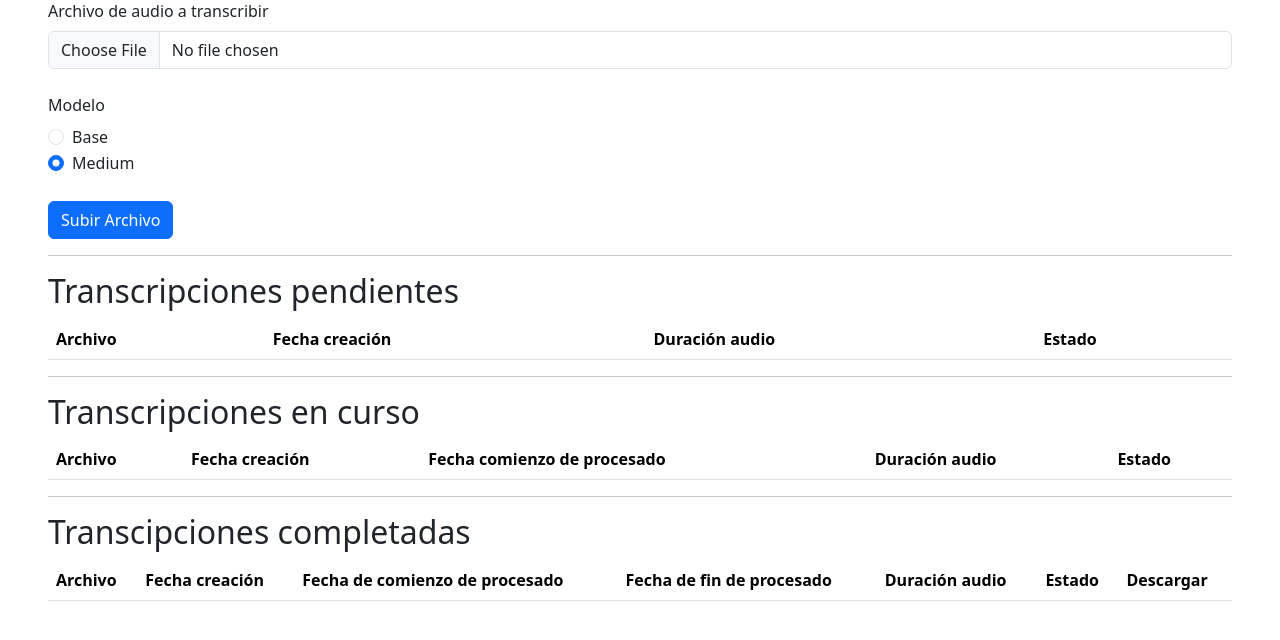
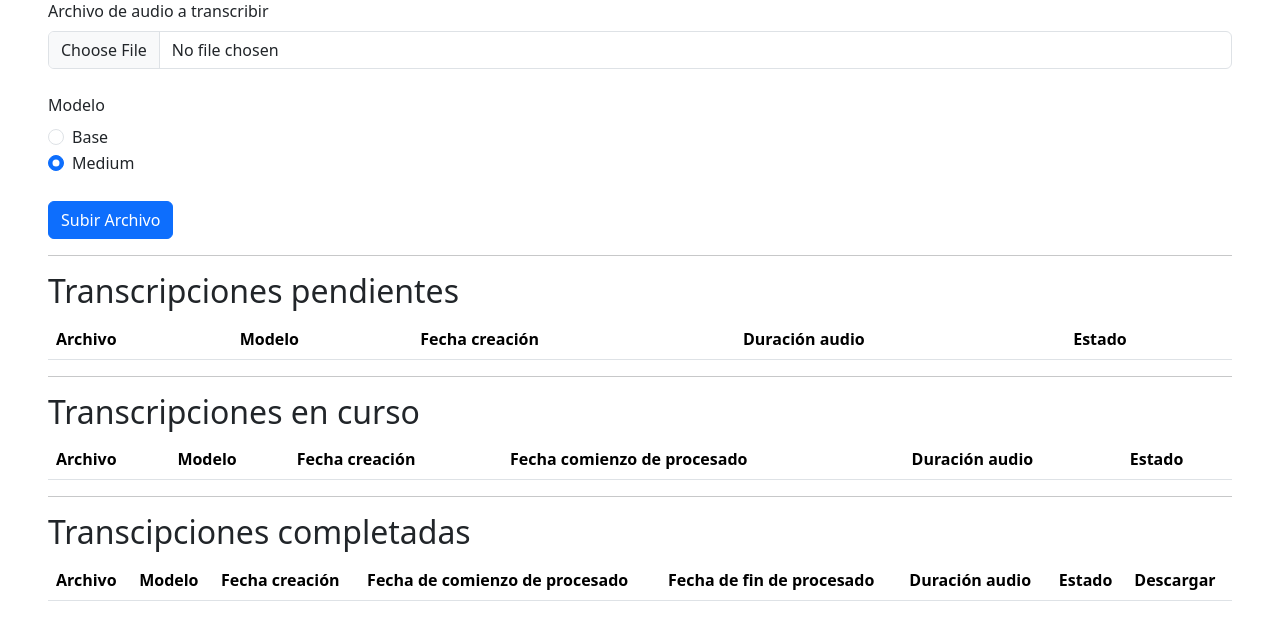
Before and after one commit to jfisbein/whisper-ui, a PHP site: page / in a window 1280 px wide. Shown: the part 143-783 px from the top of the page. Run offline with PHP 8.4, Linux system fonts and the light colour scheme; lists and menus that the app fills with data are empty.

Commit message:
Added model column

```diff
--- a/ui/index.php
+++ b/ui/index.php
@@ -105,6 +105,7 @@ if (isset($_FILES["fileToTranscribe"])) {
         <thead>
             <tr>
                 <th scope="col">Archivo</th>
+                <th scope="col">Modelo</th>
                 <th scope="col">Fecha creación</th>
                 <th scope="col">Duración audio</th>
                 <th scope="col">Estado</th>
@@ -118,6 +119,7 @@ if (isset($_FILES["fileToTranscribe"])) {
                 if ($data['transcription_status'] != 'procesando') {
                     echo "<tr>";
                     echo "<td> <a href='jobs/pending/" . $data['audio_file'] . "'>" . $data['audio_file'] . "</a></td>";
+                    echo "<td>" . $data['model'] . "</td>";
                     echo "<td>" . $data['created_at'] . "</td>";
                     echo "<td>" . format($data['audio_file_duration']) . "</td>";
                     echo "<td>" . $data['transcription_status'] . "</td>";
@@ -135,6 +137,7 @@ if (isset($_FILES["fileToTranscribe"])) {
         <thead>
             <tr>
                 <th scope="col">Archivo</th>
+                <th scope="col">Modelo</th>
                 <th scope="col">Fecha creación</th>
                 <th scope="col">Fecha comienzo de procesado</th>
                 <th scope="col">Duración audio</th>
@@ -149,6 +152,7 @@ if (isset($_FILES["fileToTranscribe"])) {
                 if ($data['transcription_status'] == 'procesando') {
                     echo "<tr>";
                     echo "<td> <a href='jobs/pending/" . $data['audio_file'] . "' target='_blank'>" . $data['audio_file'] . "</a></td>";
+                    echo "<td>" . $data['model'] . "</td>";
                     echo "<td>" . $data['created_at'] . "</td>";
                     echo "<td>" . $data['transcription_start_date'] . "</td>";
                     echo "<td>" . format($data['audio_file_duration']) . "</td>";
@@ -167,6 +171,7 @@ if (isset($_FILES["fileToTranscribe"])) {
         <thead>
             <tr>
                 <th scope="col">Archivo</th>
+                <th scope="col">Modelo</th>
                 <th scope="col">Fecha creación</th>
                 <th scope="col">Fecha de comienzo de procesado</th>
                 <th scope="col">Fecha de fin de procesado</th>
@@ -182,6 +187,7 @@ if (isset($_FILES["fileToTranscribe"])) {
                 $data = json_decode(file_get_contents($file), true);
                 echo "<tr>";
                 echo "<td> <a href='jobs/completed/" . $data['audio_file'] . "' target='_blank'>" . basename($data['audio_file']) . "</a></td>";
+                echo "<td>" . $data['model'] . "</td>";
                 echo "<td>" . $data['created_at'] . "</td>";
                 echo "<td>" . $data['transcription_start_date'] . "</td>";
                 echo "<td>" . $data['transcription_finish_date'] . "</td>";
```
